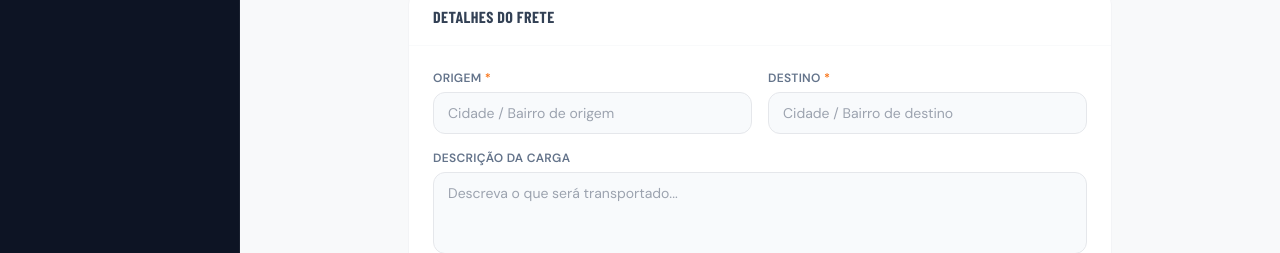
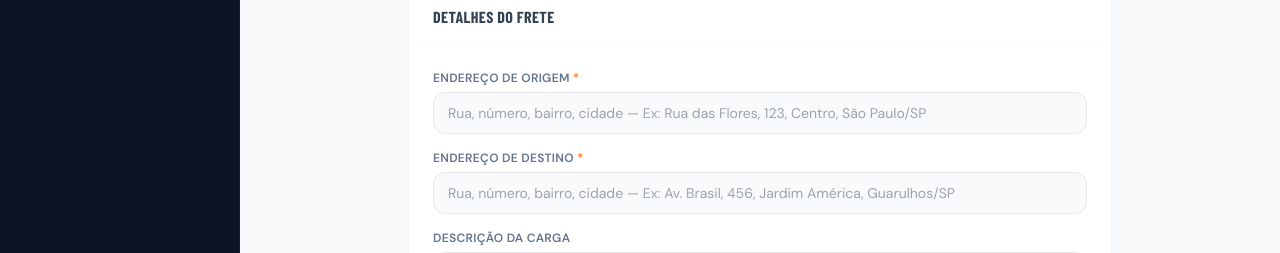
Before and after one commit to ataircarvalhosjc/fretes-pro, a Next.js app: page /orcamentos/novo in a window 1280 px wide. Shown: the part 379-632 px from the top of the page. Built offline with nearby package versions, Linux system fonts and the light colour scheme; no server answers; a web font is replaced by a local one.

Commit message:
fix: endereço completo em origem e destino (rua, número, bairro, cidade)

```diff
--- a/src/app/(admin)/orcamentos/novo/page.tsx
+++ b/src/app/(admin)/orcamentos/novo/page.tsx
@@ -137,21 +137,21 @@ export default function NovoOrcamentoPage() {
           </FormSection>
 
           <FormSection title="Detalhes do Frete">
-            <Field label="Origem" required>
+            <Field label="Endereço de origem" required full>
               <input
                 type="text"
                 className={inputClass}
-                placeholder="Cidade / Bairro de origem"
+                placeholder="Rua, número, bairro, cidade — Ex: Rua das Flores, 123, Centro, São Paulo/SP"
                 value={form.origem}
                 onChange={(e) => set('origem', e.target.value)}
                 required
               />
             </Field>
-            <Field label="Destino" required>
+            <Field label="Endereço de destino" required full>
               <input
                 type="text"
                 className={inputClass}
-                placeholder="Cidade / Bairro de destino"
+                placeholder="Rua, número, bairro, cidade — Ex: Av. Brasil, 456, Jardim América, Guarulhos/SP"
                 value={form.destino}
                 onChange={(e) => set('destino', e.target.value)}
                 required
--- a/src/app/solicitar/page.tsx
+++ b/src/app/solicitar/page.tsx
@@ -429,27 +429,25 @@ export default function SolicitarFretePage() {
 
           {step === 2 && (
             <form onSubmit={handleSubmit} className="space-y-4">
-              <div className="grid grid-cols-2 gap-3">
               <div>
-                  <label className="block text-[10px] text-white/30 uppercase tracking-widest mb-2">Origem *</label>
+                <label className="block text-[10px] text-white/30 uppercase tracking-widest mb-2">Endereço de origem *</label>
                 <input
                   className={inputClass}
-                    placeholder="Bairro ou cidade"
+                  placeholder="Rua, número, bairro, cidade — Ex: Rua das Flores, 123, Centro, SP"
                   value={form.origem}
                   onChange={(e) => set('origem', e.target.value)}
                   required
                 />
               </div>
               <div>
-                  <label className="block text-[10px] text-white/30 uppercase tracking-widest mb-2">Destino *</label>
+                <label className="block text-[10px] text-white/30 uppercase tracking-widest mb-2">Endereço de destino *</label>
                 <input
                   className={inputClass}
-                    placeholder="Bairro ou cidade"
+                  placeholder="Rua, número, bairro, cidade — Ex: Av. Brasil, 456, Jardim América, SP"
                   value={form.destino}
                   onChange={(e) => set('destino', e.target.value)}
                   required
                 />
-                </div>
               </div>
 
               <div>
```
Lines whose indentation alone changed are shown as unchanged.
